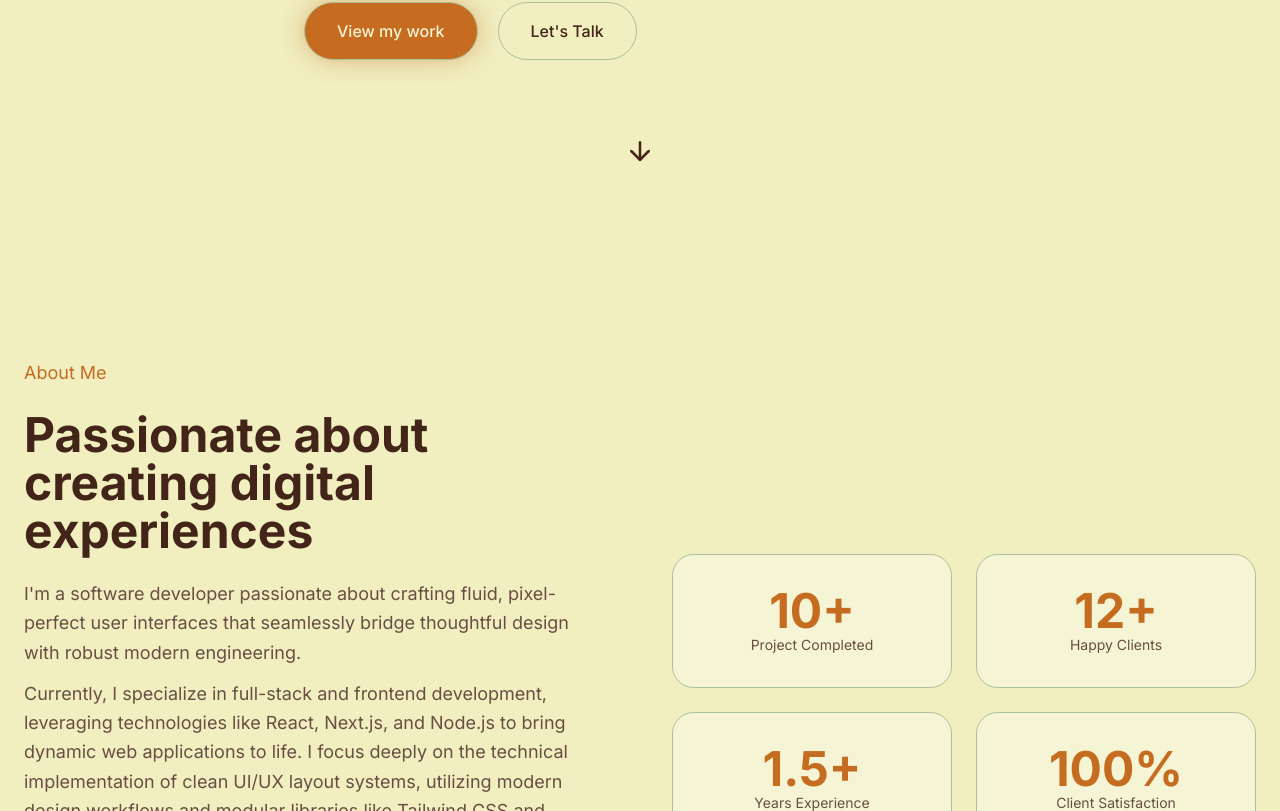
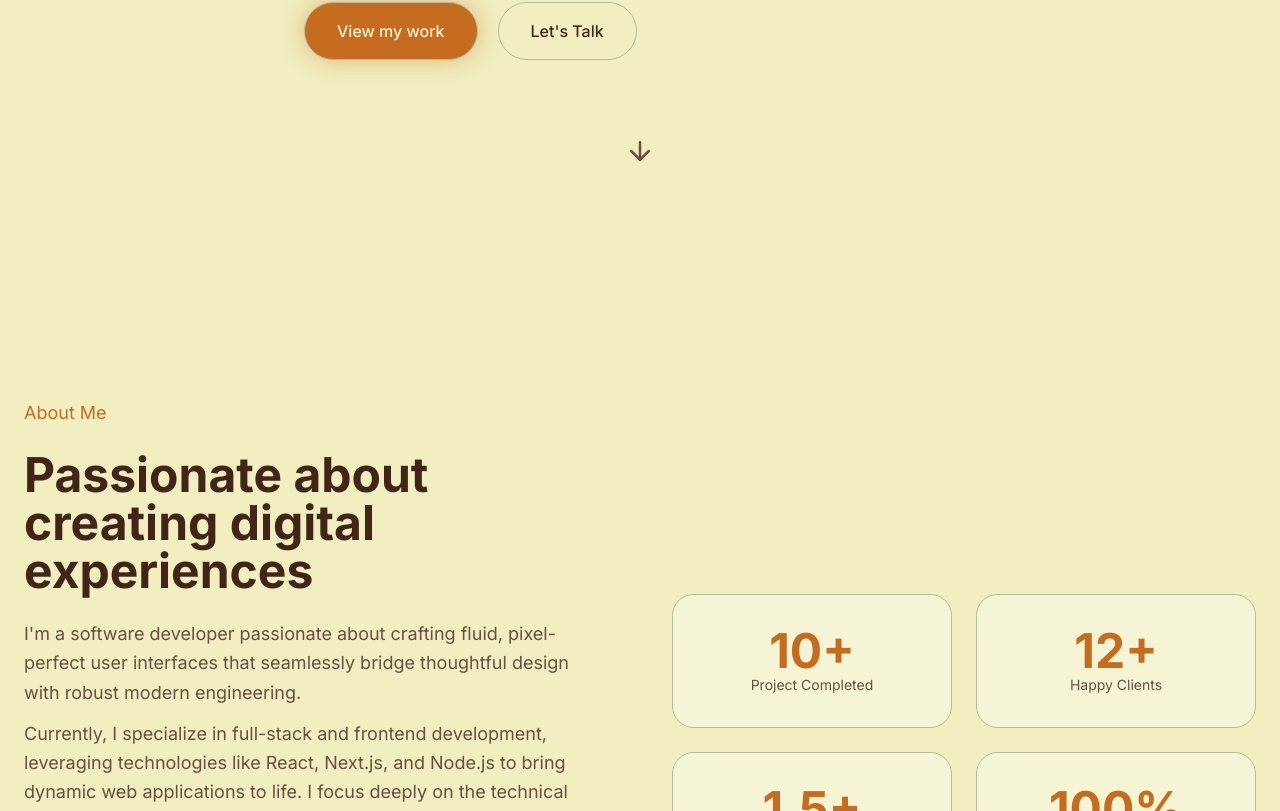
Before and after one commit to saimakhanac/portfolio, a Next.js app: page / in a window 1280 px wide. Shown: the part 649-1460 px from the top of the page. Built offline with nearby package versions, Linux system fonts and the light colour scheme.

Commit message:
minor changes

```diff
--- a/app/globals.css
+++ b/app/globals.css
@@ -272,5 +272,6 @@
   }
   html {
     @apply font-sans;
+     scroll-behavior: smooth;
   }
 }
--- a/components/aboutmeSection.tsx
+++ b/components/aboutmeSection.tsx
@@ -27,7 +27,7 @@ const AboutMeSection = () => {
 
   return (
     <section ref={sectionRef} id="about">
-      <div className="max-w-7xl mx-auto px-6">
+      <div className="max-w-7xl mx-auto px-6 my-10">
         <div className="grid grid-cols-2 gap-16 items-center">
           {/* left */}
           <div
--- a/components/hero.tsx
+++ b/components/hero.tsx
@@ -161,8 +161,8 @@ export const Hero = () => {
             {/* Info ends here */}
           </div>
           {/* Scroll down */}
-          <div className="mt-6 sm:mt-0  flex justify-center animate-bounce">
-            <Link href="#about" className="">
+          <div className="mt-6 sm:mt-0 flex justify-center animate-bounce">
+            <Link href="#about" className="text-muted-foreground hover:text-primary transition-colors">
               <ArrowDown size={30} />
             </Link>
           </div>
```
